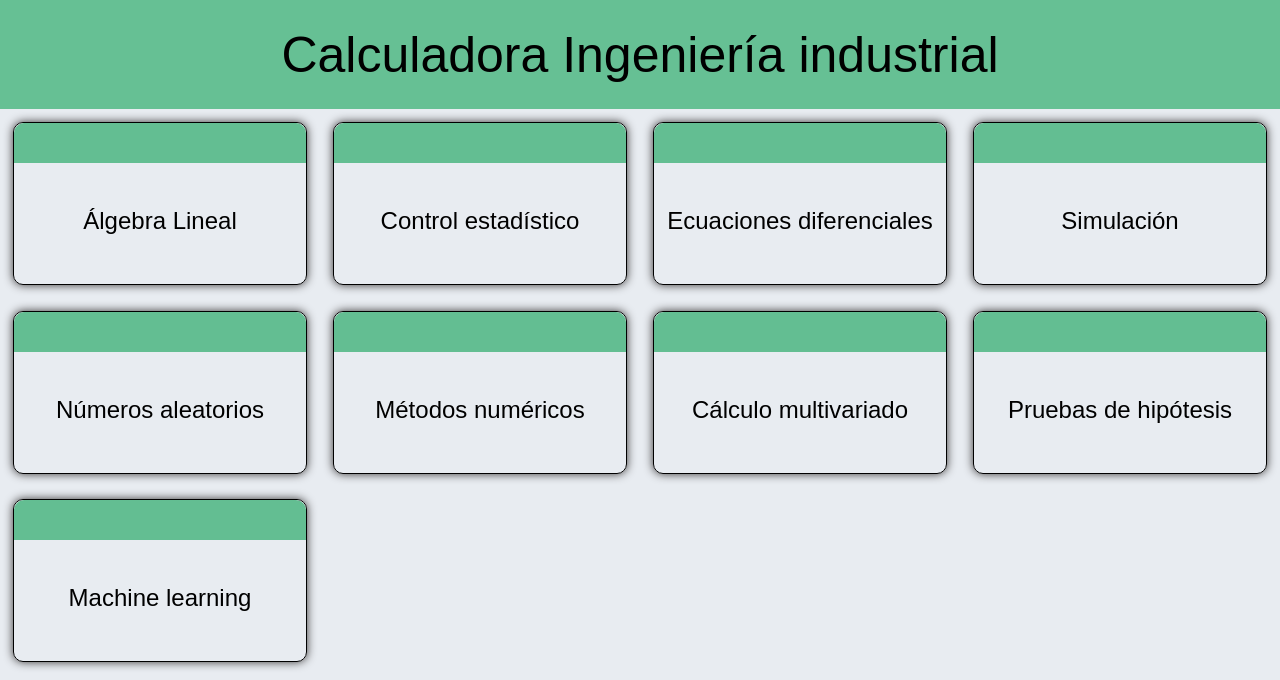
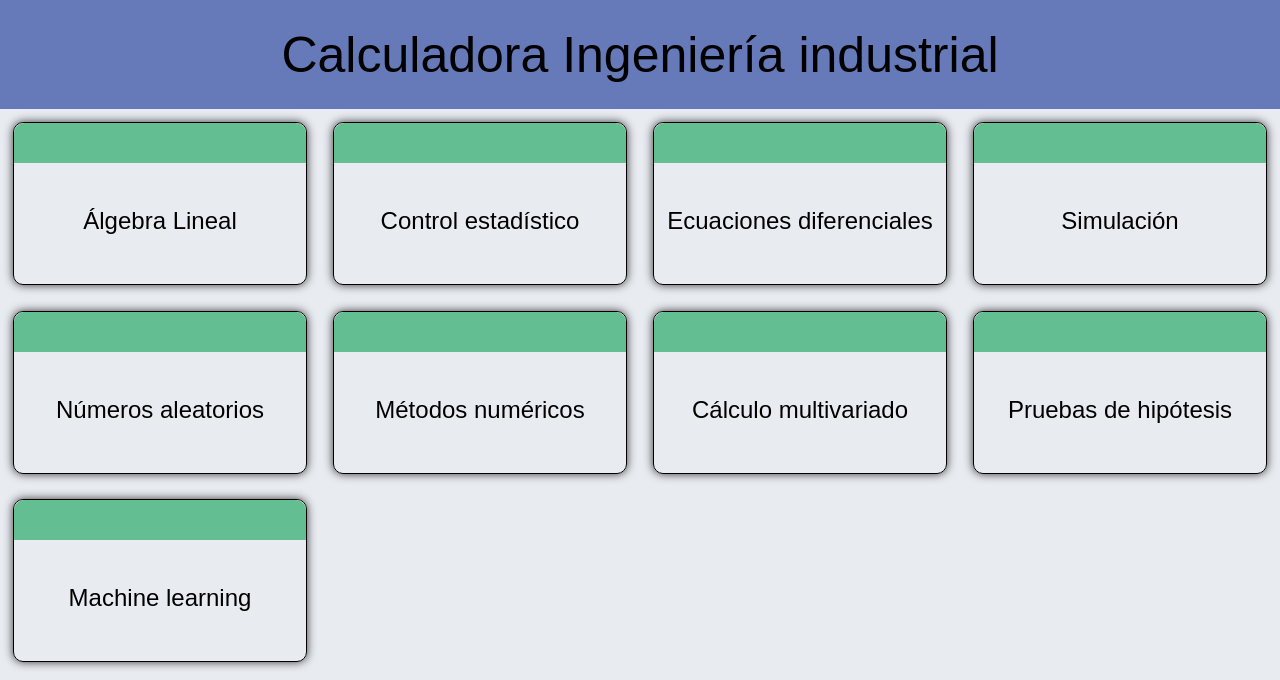
Before and after one commit to PasThree99/Carrer-Summary, a Flask app: page / in a window 1280 px wide. Shown: the top 680 px of the page. Run offline with Flask 2, Linux system fonts and the light colour scheme.

Commit message:
title color change

```diff
--- a/IIND/static/home_style.css
+++ b/IIND/static/home_style.css
@@ -6,7 +6,7 @@
 
 .mainTitle{
     text-align: center;
-    background-color: rgba(84, 185, 135, 0.89);
+    background-color: #6679b9;
 }
 
 .titleText{
```
